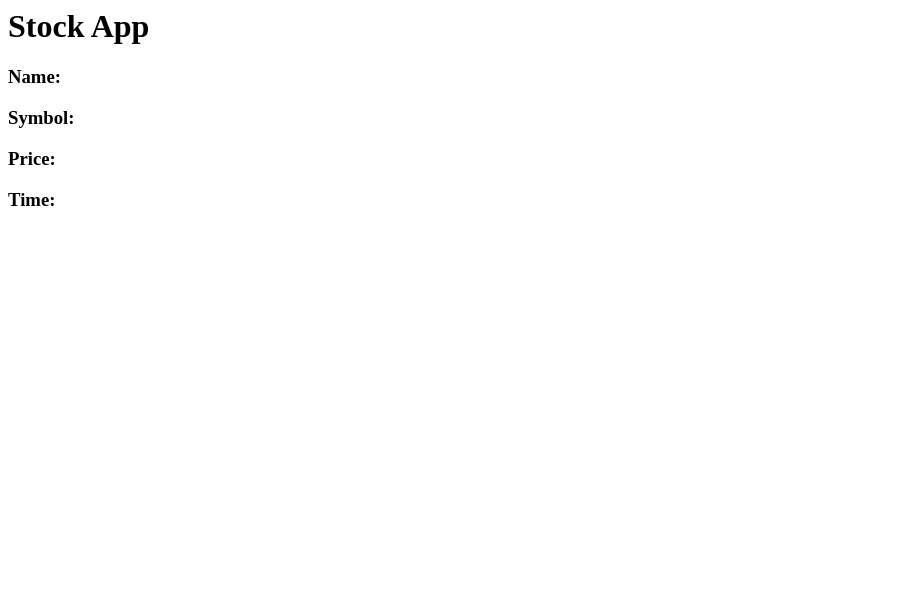
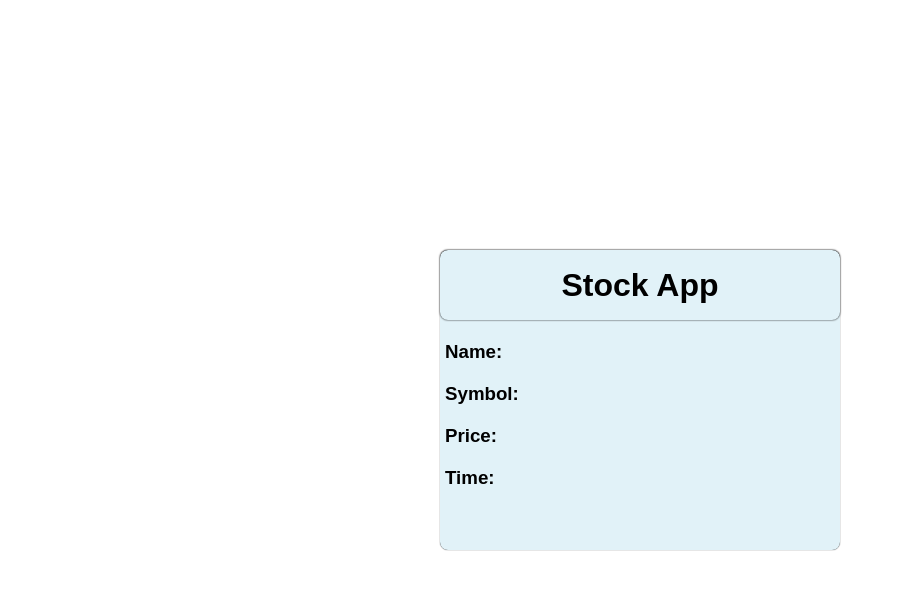
Before and after one commit to fatimaumvr/stock-app-imitation, a plain HTML site: page index.html in a window 1280 px wide. Shown: the whole page, without its empty margins (0-897 px from the left). Drawn offline with Linux system fonts and the light colour scheme.

Commit message:
added styling

```diff
--- a/index.html
+++ b/index.html
@@ -1,5 +1,6 @@
 <html lang="en">
 <head>
+    <link rel="stylesheet" href="style.css">
     <meta charset="UTF-8">
     <meta name="viewport" content="width=device-width, initial-scale=1.0">
     <title>Document</title>
--- /dev/null
+++ b/style.css
@@ -0,0 +1,25 @@
+body{display: flex;
+justify-content: center;
+align-items: center;}
+
+div{font-family: Arial, Helvetica, sans-serif;
+    background: rgb(225, 242, 248);
+    box-shadow: 0px 0px 1px black;
+    border-radius: 8px;
+    border: 0px;
+    height: 300px;
+    width: 400px;}
+
+h1{display: flex;
+    justify-content: center;
+    align-items: center;
+    border-radius: inherit;
+    box-shadow: 0px 0px 2px black;
+    text-align: center;
+    margin-top: 0px;
+    height: 70px;
+    width: 400px;
+}
+
+h3{margin-left: 5px;
+margin-bottom: 20px;}
```
